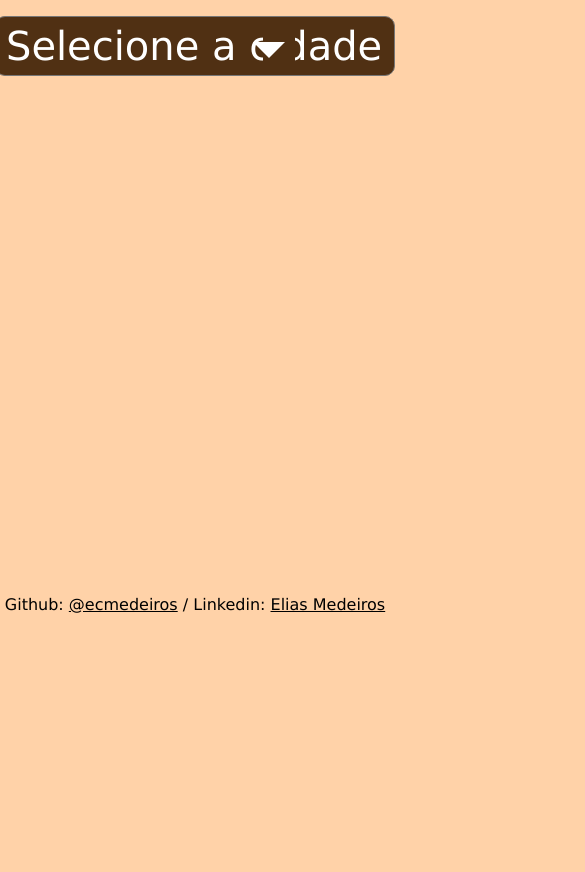
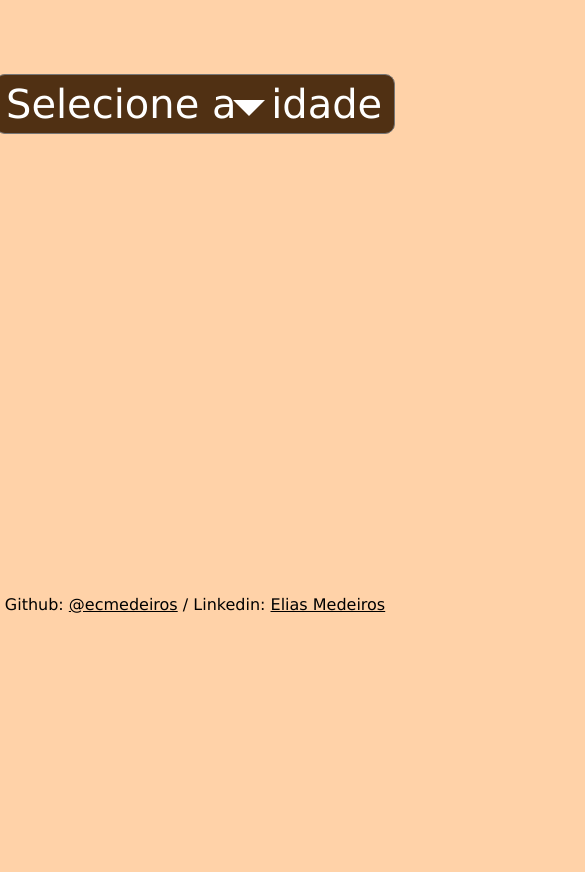
Before and after one commit to ecmedeiros/CafeDoVale, a plain HTML site: page index.html in a window 390 px wide. Shown: the part 230-1102 px from the top of the page, 585 px wide, since content can reach past the window. Before the commit the page ends 910 px from the top, so only its background shows below. Drawn offline with Linux system fonts and the light colour scheme.

Commit message:
responsividade corrigida

```diff
--- a/css/responsive.css
+++ b/css/responsive.css
@@ -1,24 +1,27 @@
-@media screen and (min-height:600px) {
-    .box-cafe {
-        height: 8rem;
-    }
-}
 
-
+/* Responsividade para monitor */
 @media screen and (min-height:900px) {
     .box-cafe {
         height: 10.2rem;
     }
 }
 
-@media screen and (min-height:1000px) {
-    .box-cafe {
-        height: 15rem;
-    }
+.container-grid {
+    grid-template-columns: 1fr 3fr 1fr;
 }
 
-@media screen and (max-width:800px) {
+@media screen and (max-width: 980px){
     .container-grid {
-        grid-template-columns: 0fr 3fr 0fr;
+        display: block;
     }
+
+    .box-cafe {
+        display: block;
+        height: 27rem;
+    }
+
+    .custom-arrow {
+        right: 30%;
+    }
+
 }
--- a/css/style.css
+++ b/css/style.css
@@ -95,6 +95,7 @@ select {
     padding-left: 15px;
 }
 
+
 .container {
     display: grid;
     align-items: center;
```
